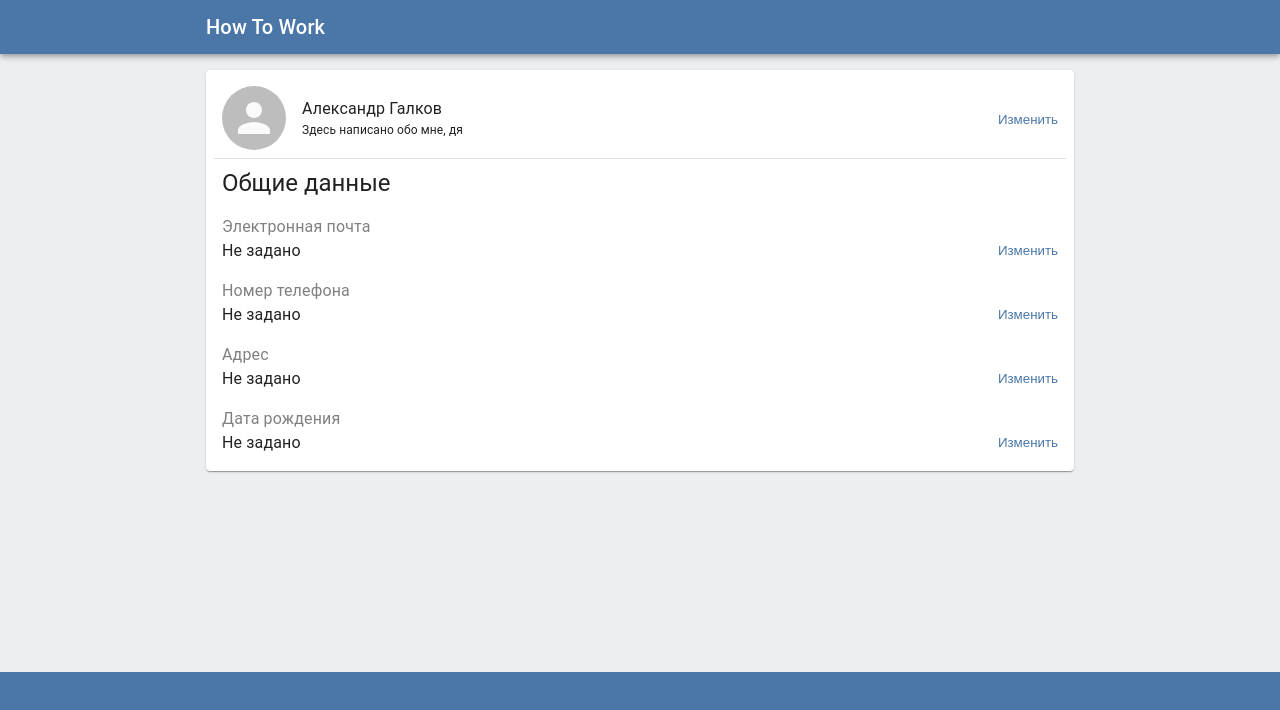
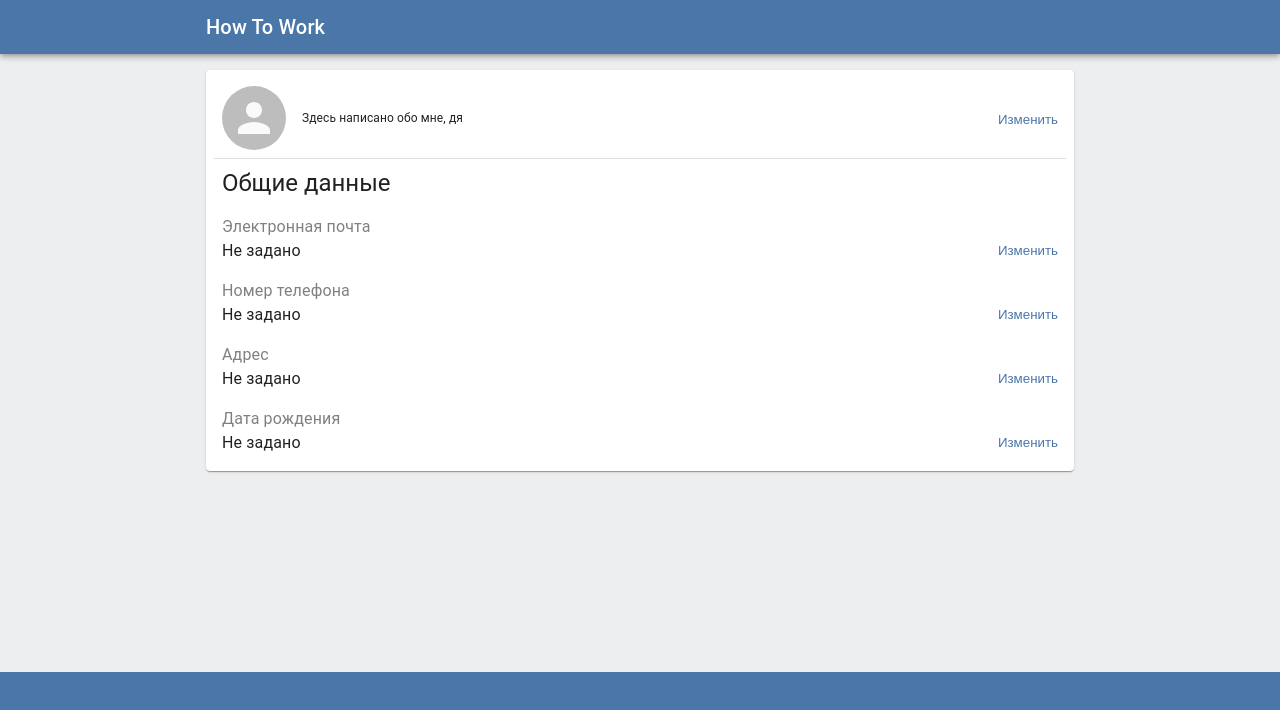
Before and after one commit to PolinaVdovina/htw_frontend, a React (Create React App) app: page /cabinet/1 in a window 1280 px wide. Shown: the top 710 px of the page. Built offline with nearby package versions, Linux system fonts and the light colour scheme.

Commit message:
не знаю что

```diff
--- a/src/components/cabinet/AccountCommonInfo.tsx
+++ b/src/components/cabinet/AccountCommonInfo.tsx
@@ -75,7 +75,7 @@ const AccountCommonInfoComp = (props: IAccountCommonInfo) => {
                 <Avatar className={classes.avatar} />
                 <Grid item container direction="column" className={classes.descriptionAndTitleBlock}>
                     <Typography className={classes.titleBlock}>
-                    Александр Галков
+                    {(props.name && props.surname) ? props.name + ' ' + props.surname : props.login}
                     </Typography>
                     <Typography className={classes.descriptionBlock}>
                     Здесь написано обо мне, дя
```
